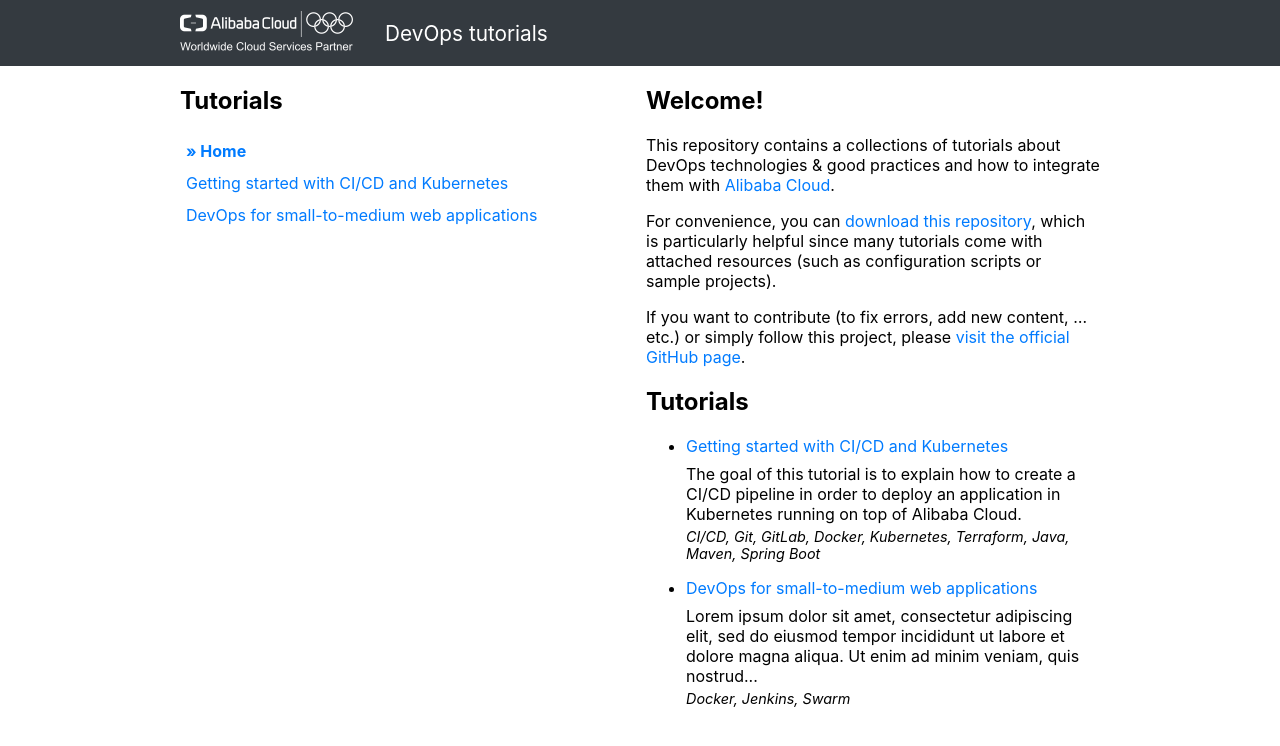
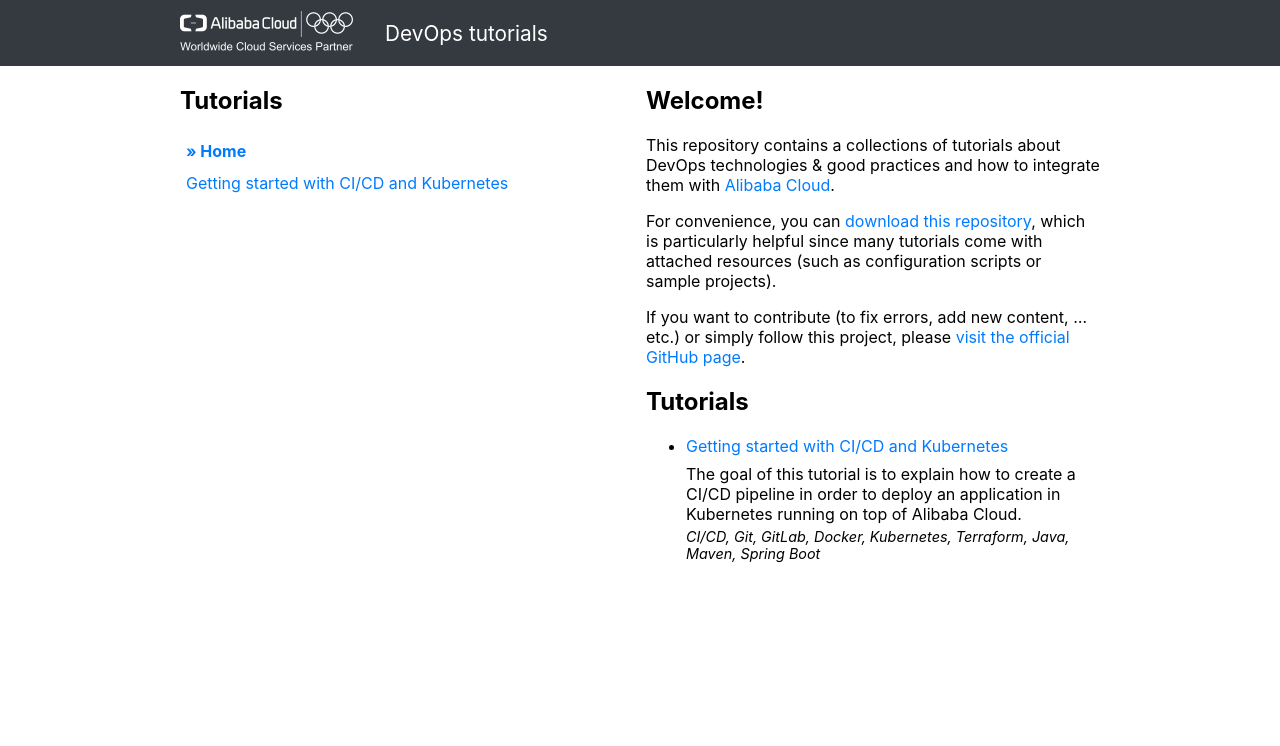
Before and after one commit to alibabacloud-howto/devops, a Jekyll site: the page built from index.md, in a window 1280 px wide. Shown: the top 746 px of the page. Built offline with Jekyll 4.4.1, drawn with Linux system fonts in a browser that asks for light colours; our own code applies the rules of GitHub Pages for plain Markdown files.

Commit message:
Remove the second sample tutorial.

```diff
--- a/_data/tutorials.yml
+++ b/_data/tutorials.yml
@@ -4,9 +4,3 @@
     The goal of this tutorial is to explain how to create a CI/CD pipeline in order to deploy an application
     in Kubernetes running on top of Alibaba Cloud.
   concepts: CI/CD, Git, GitLab, Docker, Kubernetes, Terraform, Java, Maven, Spring Boot
-- name: DevOps for small-to-medium web applications
-  link: tutorial_def
-  description: >-
-    Lorem ipsum dolor sit amet, consectetur adipiscing elit, sed do eiusmod tempor incididunt ut labore et
-    dolore magna aliqua. Ut enim ad minim veniam, quis nostrud...
-  concepts: Docker, Jenkins, Swarm
```
